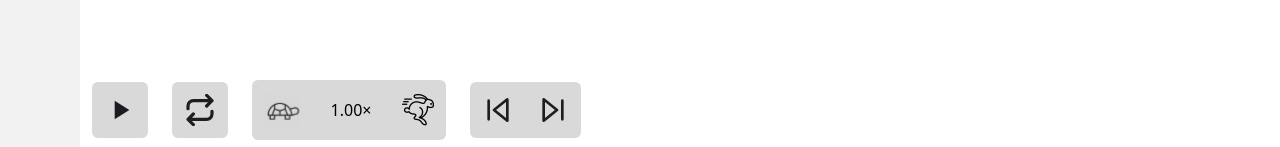
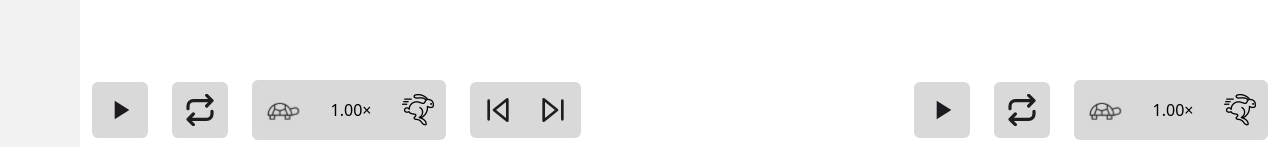
Before and after one commit to Accessible-Technology-in-Sign/Annotation-Tools, a SvelteKit app in the folder WebAnnotationEngine/: page / in a window 1280 px wide. Shown: the part 650-797 px from the top of the page. Built offline with nearby package versions, Linux system fonts and the light colour scheme.

Commit message:
added reference video controls
added buttons, next and prev buttons now also increment currReference video, no keybinds, turned off tab selection for buttons, renamed some variables to differentiate between reference and review video

```diff
--- a/WebAnnotationEngine/src/routes/+page.svelte
+++ b/WebAnnotationEngine/src/routes/+page.svelte
@@ -2,47 +2,67 @@
   import { Pane, Splitpanes } from 'svelte-splitpanes';
   let reviewVideoPaused = true;
   let reviewVideoLooped = true;
-  let playbackRate = 1;
+  let revPlaybackRate = 1;
+
+  let referenceVideoPaused = true;
+  let referenceVideoLooped = true;
+  let refPlaybackRate = 1;
 
   let currReferenceVideo = 0;
   let currReviewVideo = 0;
 
-  function playPause() {
+  function revPlayPause() {
     reviewVideoPaused = !reviewVideoPaused;
   }
 
-  function toggleLoop() {
+  function revToggleLoop() {
     reviewVideoLooped = !reviewVideoLooped;
   }
 
-  function slowDown() {
-    playbackRate = Math.max(0.25, playbackRate - 0.25);
+  function revSlowDown() {
+    revPlaybackRate = Math.max(0.25, revPlaybackRate - 0.25);
   }
 
-  function speedUp() {
-    playbackRate = Math.min(2, playbackRate + 0.25);
+  function revSpeedUp() {
+    revPlaybackRate = Math.min(2, revPlaybackRate + 0.25);
+  }
+
+  function refPlayPause() {
+    referenceVideoPaused = !referenceVideoPaused;
+  }
+
+  function refToggleLoop() {
+    referenceVideoLooped = !referenceVideoLooped;
+  }
+
+  function refSlowDown() {
+    refPlaybackRate = Math.max(0.25, refPlaybackRate - 0.25);
+  }
+
+  function refSpeedUp() {
+    refPlaybackRate = Math.min(2, refPlaybackRate + 0.25);
   }
 
   // Handle key press events for keybinds (e.g., play/pause, approve/reject, etc.)
   function onKeyPress(event) {
     switch (event.key) {
       case " ":
-        playPause();
+        revPlayPause();
         break;
       case "-":
-        toggleLoop();
+        revToggleLoop();
         break;
       case "0":
-        prevVideo();
+        revPrevVideo();
         break;
       case "=":
         nextVideo();
         break;
       case "[":
-        slowDown();
+        revSlowDown();
         break;
       case "]":
-        speedUp();
+        revSpeedUp();
         break;
       default:
         return;
@@ -71,12 +91,14 @@
   function prevVideo() {
     if (currReviewVideo > 0) {
       currReviewVideo--;
+      currReferenceVideo++;
     }
   }
 
   function nextVideo() {
     if (currReviewVideo < videoData[currReferenceVideo].reviewVideos.length - 1) {
       currReviewVideo++;
+      currReferenceVideo++;
     }
   }
 
@@ -93,13 +115,15 @@
         <video class="w-full h-full" src={videoData[currReferenceVideo].reviewVideos[currReviewVideo]}
             loop={reviewVideoLooped}
             bind:paused={reviewVideoPaused}
-            bind:playbackRate={playbackRate} />
+            bind:playbackRate={revPlaybackRate} />
       </Pane>
       <Pane class="rounded-xl" minSize={15}>
         <!-- Reference video -->
         <video class="w-full h-full"
             src={videoData[currReferenceVideo].referenceVideo}
-            controls loop />
+            loop={referenceVideoLooped}
+            bind:paused={referenceVideoPaused}
+            bind:playbackRate={refPlaybackRate} />
       </Pane>
     </Splitpanes>
 </div>
@@ -107,16 +131,20 @@
 <!-- Video controls -->
 <div class="w-full h-20 flex items-center justify-start">
 
+  <!-- Review Video controls -->
+  <div class="w-1/2 h-20 flex items-center justify-start">
     <!-- Pause/Play button-->
-  <button on:click={playPause}
-      class="bg-[#D9D9D9] hover:bg-[#A9A9A9] text-white rounded-md p-2 md:p-2 lg:p-2.5 xl:p-3 m-3 transition-colors">
+    <button on:click={revPlayPause}
+        class="bg-[#D9D9D9] hover:bg-[#A9A9A9] text-white rounded-md p-2 md:p-2 lg:p-2.5 xl:p-3 m-3 transition-colors"
+        tabindex="-1">
       <img id="playPauseIcon" class="w-5 h-5 md:w-6 md:h-6 lg:w-7 lg:h-7 xl:w-8 xl:h-8"
           src="{reviewVideoPaused ? "play" : "pause"}.svg"
           alt="paused icon">
     </button>
 
-  <button on:click={toggleLoop}
-      class="bg-[#D9D9D9] hover:bg-[#A9A9A9] text-white rounded-md p-2 md:p-2 lg:p-2.5 xl:p-3 m-3 transition-colors">
+    <button on:click={revToggleLoop}
+        class="bg-[#D9D9D9] hover:bg-[#A9A9A9] text-white rounded-md p-2 md:p-2 lg:p-2.5 xl:p-3 m-3 transition-colors"
+        tabindex="-1">
       <img id="loopIcon" class="w-5 h-5 md:w-6 md:h-6 lg:w-7 lg:h-7 xl:w-8 xl:h-8"
           src="{reviewVideoLooped ? "loop" : "not-looped" }.svg"
           alt="play icon">
@@ -124,30 +152,81 @@
 
     <div class="join m-3">
         <!-- Slow down video button-->
-      <button on:click={slowDown} class="bg-[#D9D9D9] hover:bg-[#A9A9A9] text-white p-2 md:p-2 lg:p-2.5 xl:p-3 rounded-md join-item transition-colors">
+        <button on:click={revSlowDown}
+          class="bg-[#D9D9D9] hover:bg-[#A9A9A9] text-white p-2 md:p-2 lg:p-2.5 xl:p-3 rounded-md join-item transition-colors"
+          tabindex="-1">
           <img class="w-8 h-8 md:w-7.5 md:h-7.5 lg:w-8 lg:h-8 xl:w-9 xl:h-9" src="slow-down-dark.svg" alt="turtle icon to indicate slow down">
         </button>
 
         <!-- Playback rate reporter -->
         <div class="bg-[#D9D9D9] flex text-black w-20 rounded-md p-2 md:p-2 lg:p-2.5 xl:p-3 join-item transition-colors">
-        <div class="flex items-center m-auto">{playbackRate.toFixed(2)}&times;</div>
+          <div class="flex items-center m-auto">{revPlaybackRate.toFixed(2)}&times;</div>
         </div>
 
         <!-- Speed up video button-->
-      <button on:click={speedUp} class="bg-[#D9D9D9] hover:bg-[#A9A9A9] text-white rounded-md  p-2 md:p-2 lg:p-2.5 xl:p-3 join-item transition-colors">
+        <button on:click={revSpeedUp}
+          class="bg-[#D9D9D9] hover:bg-[#A9A9A9] text-white rounded-md  p-2 md:p-2 lg:p-2.5 xl:p-3 join-item transition-colors"
+          tabindex="-1">
           <img class="w-5 h-5 md:w-6 md:h-6 lg:w-7 lg:h-7 xl:w-8 xl:h-8" src="speed-up-dark.svg" alt="bunny icon to indicate speed up">
         </button>
     </div>
 
     <!-- Previous video -->
     <div class="join m-3">
-      <button on:click={prevVideo} class="bg-[#D9D9D9] hover:bg-[#A9A9A9] text-white rounded-md p-2 md:p-2 lg:p-2.5 xl:p-3 join-item transition-colors">
-        <img class="w-5 h-5 md:w-6 md:h-6 lg:w-7 lg:h-7 xl:w-8 xl:h-8" src="previous.svg">
+        <button on:click={prevVideo}
+          class="bg-[#D9D9D9] hover:bg-[#A9A9A9] text-white rounded-md p-2 md:p-2 lg:p-2.5 xl:p-3 join-item transition-colors"
+          tabindex="-1">
+          <img class="w-5 h-5 md:w-6 md:h-6 lg:w-7 lg:h-7 xl:w-8 xl:h-8" src="previous.svg" alt="previous video icon">
         </button>
 
         <!-- Next video -->
-      <button on:click={nextVideo} class="bg-[#D9D9D9] hover:bg-[#A9A9A9] text-white rounded-md p-2 md:p-2 lg:p-2.5 xl:p-3 join-item transition-colors">
-        <img class="w-5 h-5 md:w-6 md:h-6 lg:w-7 lg:h-7 xl:w-8 xl:h-8" src="next.svg">
+        <button on:click={nextVideo}
+          class="bg-[#D9D9D9] hover:bg-[#A9A9A9] text-white rounded-md p-2 md:p-2 lg:p-2.5 xl:p-3 join-item transition-colors"
+          tabindex="-1">
+          <img class="w-5 h-5 md:w-6 md:h-6 lg:w-7 lg:h-7 xl:w-8 xl:h-8" src="next.svg" alt="next video icon">
         </button>
     </div>
   </div>
+
+  <!-- Reference Video buttons -->
+    <div class="w-1/2 h-20 flex items-center justify-end">
+    <!-- Pause/Play button-->
+    <button on:click={refPlayPause}
+        class="bg-[#D9D9D9] hover:bg-[#A9A9A9] text-white rounded-md p-2 md:p-2 lg:p-2.5 xl:p-3 m-3 transition-colors"
+        tabindex="-1">
+      <img id="playPauseIcon" class="w-5 h-5 md:w-6 md:h-6 lg:w-7 lg:h-7 xl:w-8 xl:h-8"
+          src="{referenceVideoPaused ? "play" : "pause"}.svg"
+          alt="paused icon">
+    </button>
+
+    <button on:click={refToggleLoop}
+        class="bg-[#D9D9D9] hover:bg-[#A9A9A9] text-white rounded-md p-2 md:p-2 lg:p-2.5 xl:p-3 m-3 transition-colors"
+        tabindex="-1">
+      <img id="loopIcon" class="w-5 h-5 md:w-6 md:h-6 lg:w-7 lg:h-7 xl:w-8 xl:h-8"
+          src="{referenceVideoLooped ? "loop" : "not-looped" }.svg"
+          alt="play icon">
+    </button>
+
+    <div class="join m-3">
+        <!-- Slow down video button-->
+        <button on:click={refSlowDown}
+          class="bg-[#D9D9D9] hover:bg-[#A9A9A9] text-white p-2 md:p-2 lg:p-2.5 xl:p-3 rounded-md join-item transition-colors"
+          tabindex="-1">
+          <img class="w-8 h-8 md:w-7.5 md:h-7.5 lg:w-8 lg:h-8 xl:w-9 xl:h-9" src="slow-down-dark.svg" alt="turtle icon to indicate slow down">
+        </button>
+
+        <!-- Playback rate reporter -->
+        <div class="bg-[#D9D9D9] flex text-black w-20 rounded-md p-2 md:p-2 lg:p-2.5 xl:p-3 join-item transition-colors">
+          <div class="flex items-center m-auto">{refPlaybackRate.toFixed(2)}&times;</div>
+        </div>
+
+        <!-- Speed up video button-->
+        <button on:click={refSpeedUp}
+          class="bg-[#D9D9D9] hover:bg-[#A9A9A9] text-white rounded-md  p-2 md:p-2 lg:p-2.5 xl:p-3 join-item transition-colors"
+          tabindex="-1">
+          <img class="w-5 h-5 md:w-6 md:h-6 lg:w-7 lg:h-7 xl:w-8 xl:h-8" src="speed-up-dark.svg" alt="bunny icon to indicate speed up">
+        </button>
+    </div>
+  </div>
+
+</div>
```
Lines whose indentation alone changed are shown as unchanged.
